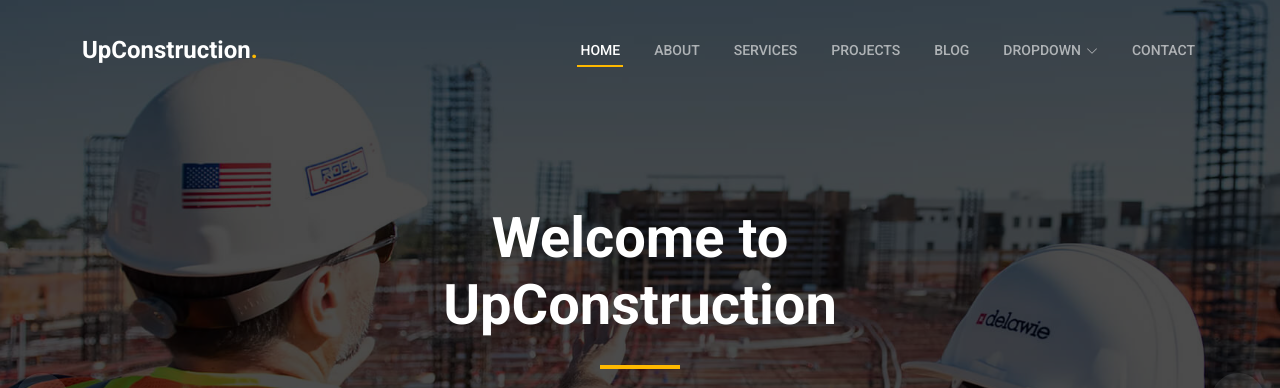
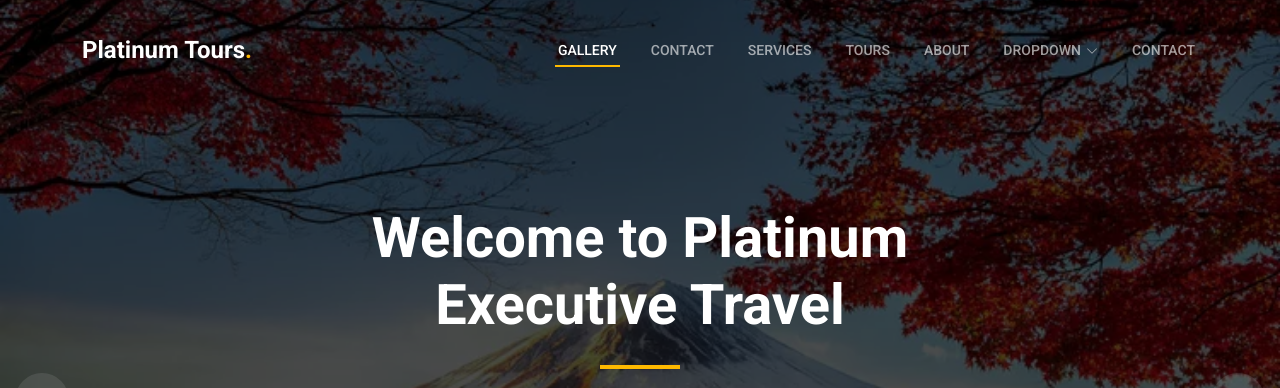
Before and after one commit to Ehtishammushtaq/Platinumet, a plain HTML site: page UpConstruction/index.html in a window 1280 px wide. Shown: the top 388 px of the page. Drawn offline with nearby package versions, Linux system fonts and the light colour scheme.

Commit message:
Added dummy assets
Changed text

```diff
--- a/UpConstruction/index.html
+++ b/UpConstruction/index.html
@@ -41,24 +41,26 @@
 <body>
 
   <!-- ======= Header ======= -->
+
   <header id="header" class="header d-flex align-items-center">
     <div class="container-fluid container-xl d-flex align-items-center justify-content-between">
 
       <a href="index.html" class="logo d-flex align-items-center">
         <!-- Uncomment the line below if you also wish to use an image logo -->
         <!-- <img src="assets/img/logo.png" alt=""> -->
-        <h1>UpConstruction<span>.</span></h1>
+        <h1>Platinum Tours<span>.</span></h1>
       </a>
 
       <i class="mobile-nav-toggle mobile-nav-show bi bi-list"></i>
       <i class="mobile-nav-toggle mobile-nav-hide d-none bi bi-x"></i>
       <nav id="navbar" class="navbar">
         <ul>
-          <li><a href="index.html" class="active">Home</a></li>
-          <li><a href="about.html">About</a></li>
+          <li><a href="index.html" class="active">Gallery</a></li>
+          <li><a href="about.html">Contact</a></li>
           <li><a href="services.html">Services</a></li>
-          <li><a href="projects.html">Projects</a></li>
-          <li><a href="blog.html">Blog</a></li>
+          <li><a href="projects.html">Tours</a></li>
+          <li><a href="blog.html">About
+          </a></li>
           <li class="dropdown"><a href="#"><span>Dropdown</span> <i class="bi bi-chevron-down dropdown-indicator"></i></a>
             <ul>
               <li><a href="#">Dropdown 1</a></li>
@@ -90,7 +92,7 @@
       <div class="container">
         <div class="row justify-content-center">
           <div class="col-lg-6 text-center">
-            <h2 data-aos="fade-down">Welcome to <span>UpConstruction</span></h2>
+            <h2 data-aos="fade-down">Welcome to <span>Platinum Executive Travel</span></h2>
             <p data-aos="fade-up">Lorem ipsum dolor sit amet, consectetur adipiscing elit, sed do eiusmod tempor incididunt ut labore et dolore magna aliqua. Ut enim ad minim veniam, quis nostrud exercitation ullamco laboris nisi ut aliquip ex ea commodo consequat.</p>
             <a data-aos="fade-up" data-aos-delay="200" href="#get-started" class="btn-get-started">Get Started</a>
           </div>
@@ -100,7 +102,7 @@
 
     <div id="hero-carousel" class="carousel slide" data-bs-ride="carousel" data-bs-interval="5000">
 
-      <div class="carousel-item active" style="background-image: url(assets/img/hero-carousel/hero-carousel-1.jpg)"></div>
+      <div class="carousel-item active" style="background-image: url(assets/fuji.webp)"></div>
       <div class="carousel-item" style="background-image: url(assets/img/hero-carousel/hero-carousel-2.jpg)"></div>
       <div class="carousel-item" style="background-image: url(assets/img/hero-carousel/hero-carousel-3.jpg)"></div>
       <div class="carousel-item" style="background-image: url(assets/img/hero-carousel/hero-carousel-4.jpg)"></div>
@@ -178,7 +180,7 @@
       <div class="container" data-aos="fade-up">
 
         <div class="section-header">
-          <h2>Constructions</h2>
+          <h2>Tour</h2>
           <p>Nulla dolorum nulla nesciunt rerum facere sed ut inventore quam porro nihil id ratione ea sunt quis dolorem dolore earum</p>
         </div>
 
```
Also changed, not shown: UpConstruction/assets/fuji.webp (added), UpConstruction/assets/picture.png (added), 3 other files.
